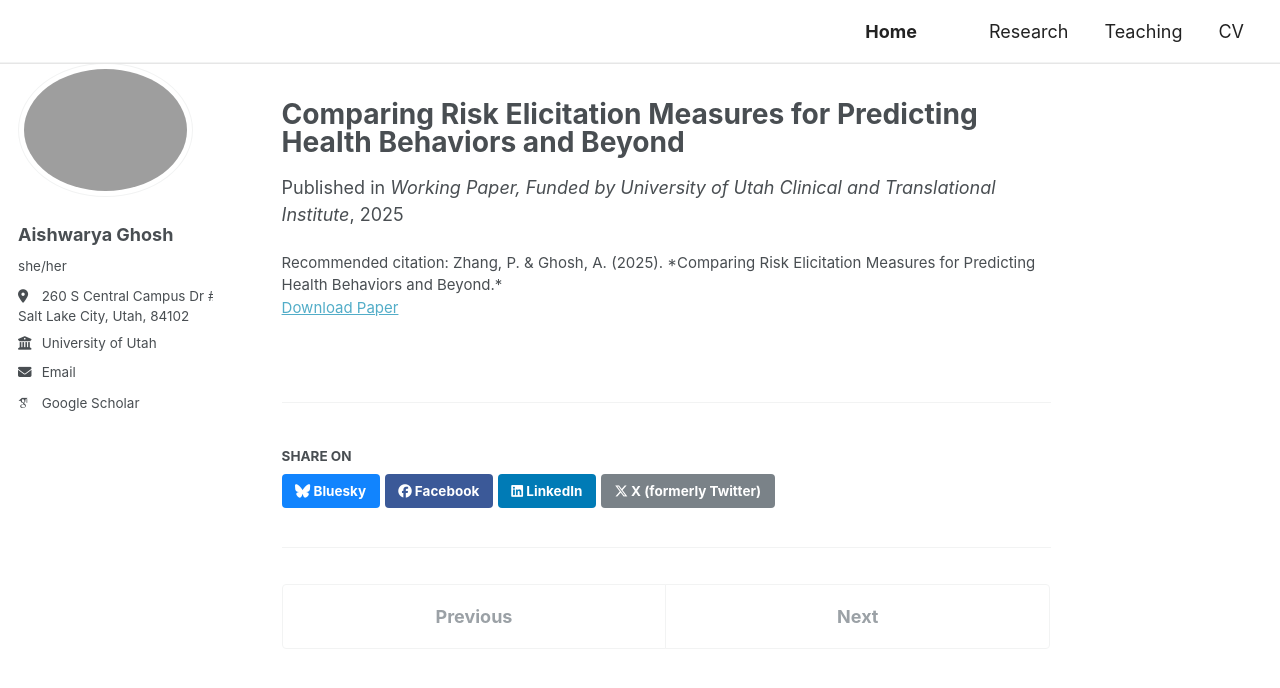
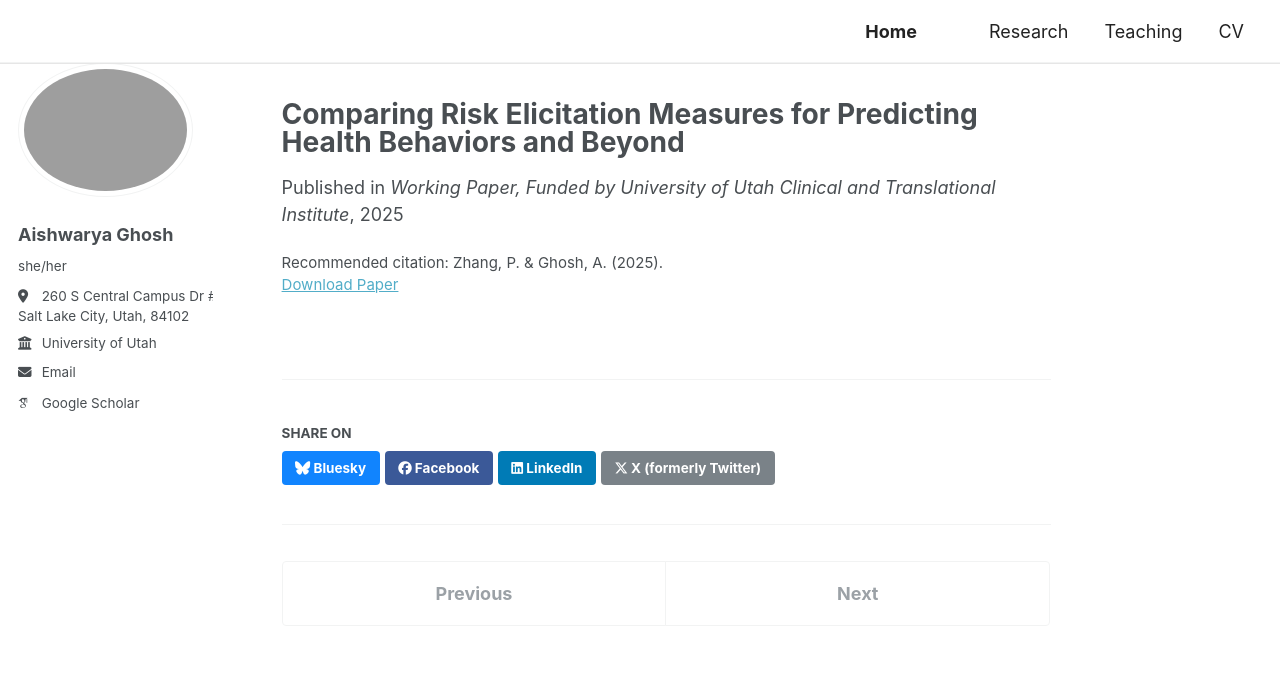
Before and after one commit to ghoshash1/ghoshash1.github.io, a Jekyll site: the page built from _publications/2025-01-16-risk-elicitation-health-behaviors.md, in a window 1280 px wide. Shown: the top 688 px of the page. Built offline with Jekyll 4.4.1, drawn with Linux system fonts in a browser that asks for light colours; some web fonts are replaced.

Commit message:
Update 2025-01-16-risk-elicitation-health-behaviors.md

```diff
--- a/_publications/2025-01-16-risk-elicitation-health-behaviors.md
+++ b/_publications/2025-01-16-risk-elicitation-health-behaviors.md
@@ -6,5 +6,5 @@ date: 2025-01-13
 excerpt: "Evaluates the predictive validity of incentivized and self-reported risk measures for health-related behaviors using survey and experimental data."
 venue: "Working Paper, Funded by University of Utah Clinical and Translational Institute"
 paperurl: ""
-citation: "Zhang, P. & Ghosh, A. (2025). *Comparing Risk Elicitation Measures for Predicting Health Behaviors and Beyond.*"
+citation: "Zhang, P. & Ghosh, A. (2025)."
 ---
```
